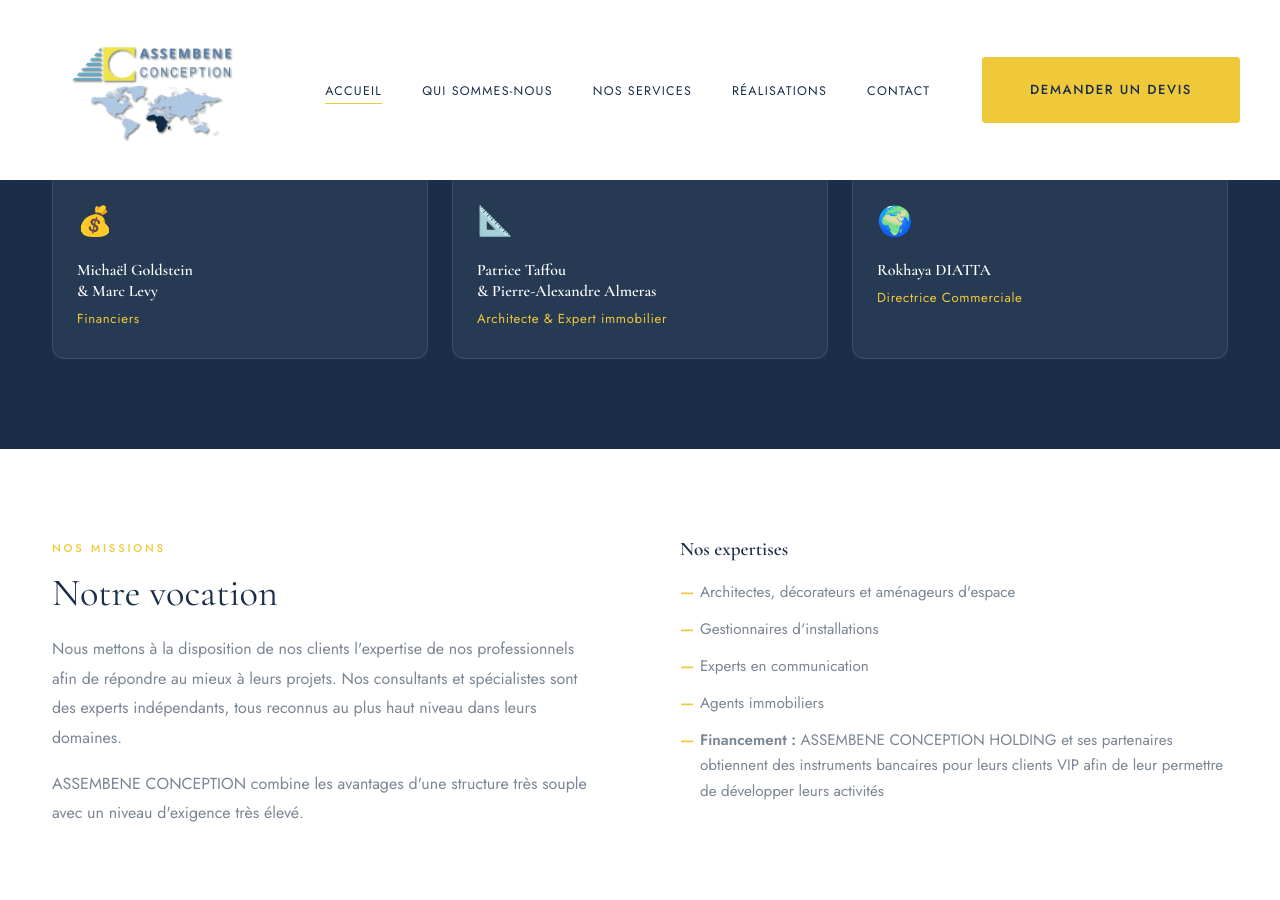
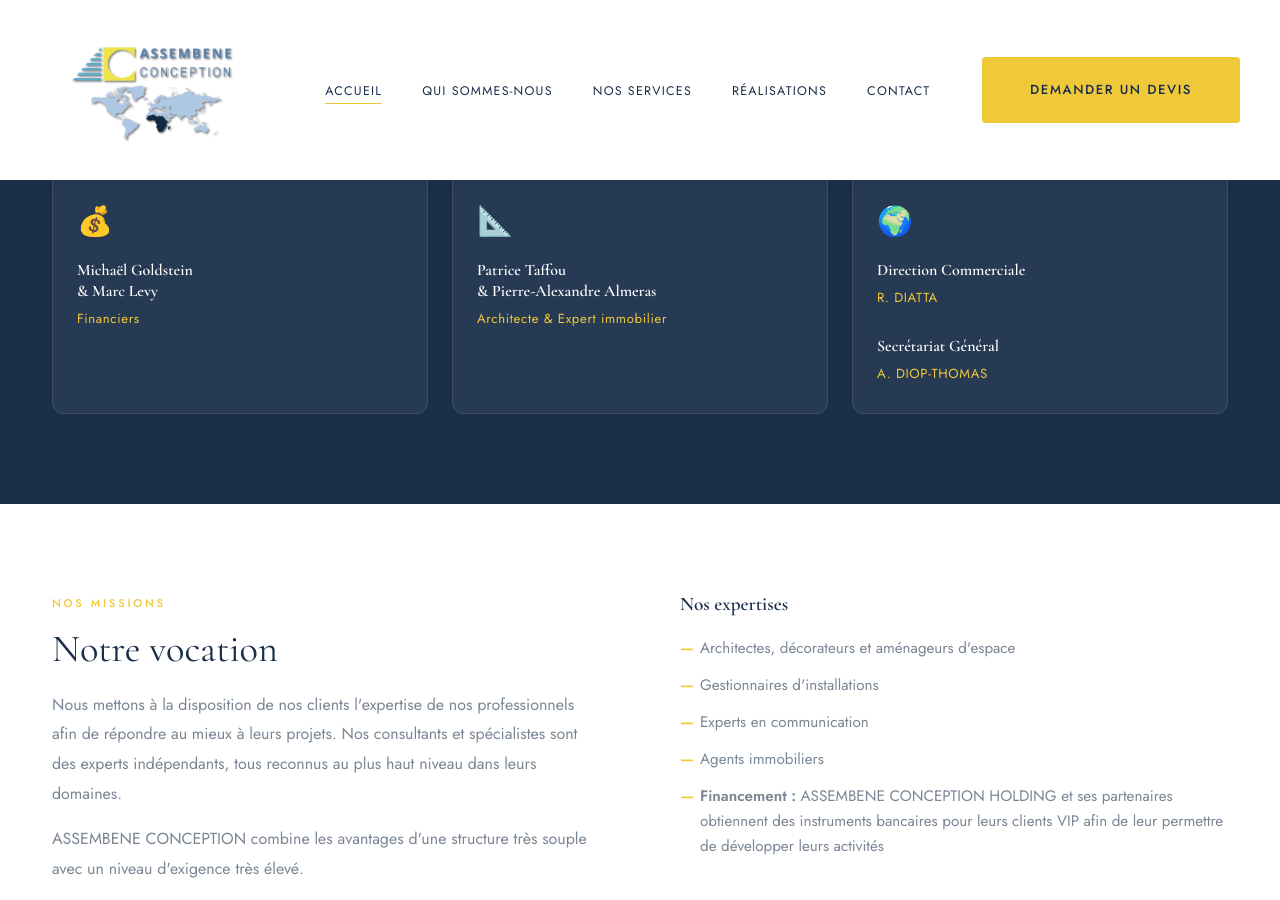
Before and after one commit to ASSEMBENE/assembene.github.io, a Jekyll site: the page built from index.html, in a window 1280 px wide and 900 px high, scrolled down 2106 px. Built offline with Jekyll 4.4.1, drawn with Linux system fonts in a browser that asks for light colours.

Commit message:
Carte Direction Commerciale + Secrétariat Général

```diff
--- a/index.html
+++ b/index.html
@@ -120,11 +120,14 @@
           <h4>Patrice Taffou<br>&amp; Pierre-Alexandre Almeras</h4>
           <p>Architecte &amp; Expert immobilier</p>
         </div>
-        <div class="team-card reveal d3">
+       <div class="team-card reveal d3">
           <div class="team-icon">🌍</div>
-          <h4>Rokhaya DIATTA</h4>
-          <p>Directrice Commerciale</p>
-        </div>
+          <h4>Direction Commerciale</h4>
+          <p>R. DIATTA</p>
+          <br>
+          <h4>Secrétariat Général</h4>
+          <p>A. DIOP-THOMAS</p>
+  </div>
       </div>
     </div>
   </div>
```
